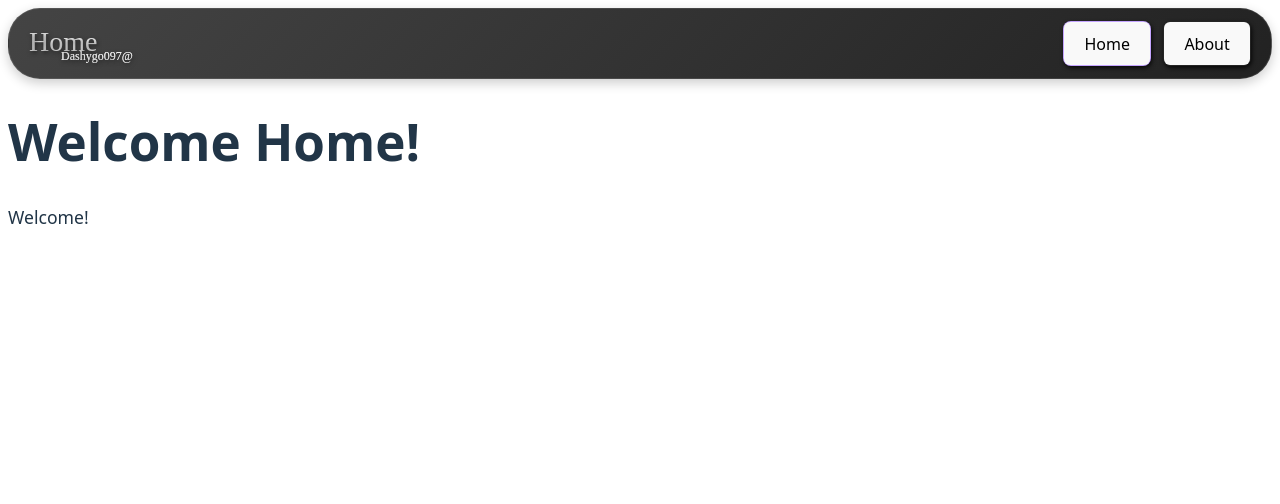
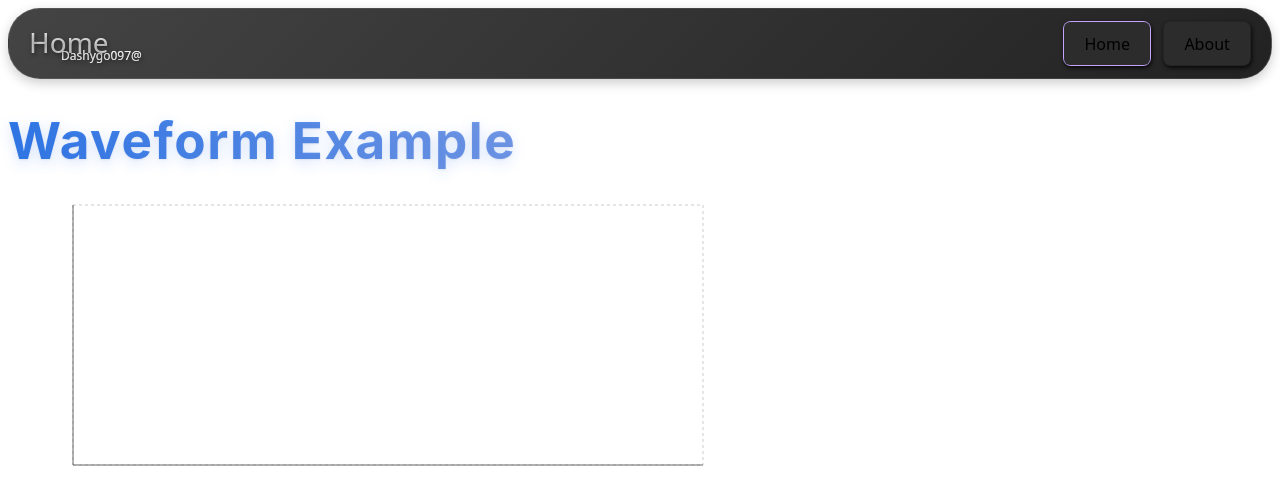
Before and after one commit to dashygo097/digital-multi-function-debugger, a React (Vite) app in the folder frontend/: page / in a window 1280 px wide. Shown: the top 504 px of the page. Built offline with nearby package versions, Linux system fonts and the light colour scheme.

Commit message:
add waveform bar

```diff
--- a/frontend/package.json
+++ b/frontend/package.json
@@ -33,6 +33,7 @@
     "@typescript-eslint/eslint-plugin": "^5.62.0",
     "@typescript-eslint/parser": "^5.62.0",
     "electron": "37.4.0",
+    "electron-rebuild": "^3.2.9",
     "eslint": "^8.57.1",
     "eslint-plugin-import": "^2.32.0",
     "typescript": "~4.5.4",
@@ -40,8 +41,10 @@
   },
   "dependencies": {
     "electron-squirrel-startup": "^1.0.1",
+    "net": "^1.0.2",
     "react": "^19.1.1",
     "react-dom": "^19.1.1",
-    "react-router-dom": "^7.8.2"
+    "react-router-dom": "^7.8.2",
+    "recharts": "^3.1.2"
   }
 }
--- a/frontend/src/components/Button.tsx
+++ b/frontend/src/components/Button.tsx
@@ -1,4 +1,5 @@
 import React from "react";
+import "../styles/button.css";
 
 interface ButtonProps {
   children?: React.ReactNode;
--- /dev/null
+++ b/frontend/src/components/Waveform.tsx
@@ -0,0 +1,43 @@
+import React from "react";
+import {
+  LineChart,
+  Line,
+  XAxis,
+  YAxis,
+  CartesianGrid,
+  Tooltip,
+} from "recharts";
+
+type DataPoint = { time: number; value: number };
+
+interface WaveformProps {
+  color?: string;
+  data: DataPoint[];
+}
+
+class Waveform extends React.Component<WaveformProps> {
+  constructor(props: WaveformProps) {
+    super(props);
+  }
+
+  render() {
+    return (
+      <LineChart width={700} height={300} data={this.props.data}>
+        <CartesianGrid strokeDasharray="3 3" />
+        <XAxis dataKey="time" />
+        <YAxis />
+        <Tooltip />
+        <Line
+          type="monotone"
+          dataKey="value"
+          stroke={this.props.color || "#8884d8"}
+          dot={false}
+        />
+      </LineChart>
+    );
+  }
+}
+
+export default Waveform;
+export type { DataPoint };
+export { MAX_POINTS };
--- a/frontend/src/pages/HomePage.tsx
+++ b/frontend/src/pages/HomePage.tsx
@@ -1,12 +1,16 @@
 import React from "react";
 
 import { withRouter } from "../utils/withRouter";
+import Waveform from "../components/Waveform";
+
+const MAX_POINTS = 100;
 
 interface HomePageProps {
   navigate: (path: string) => void;
 }
 
 class HomePage extends React.Component<HomePageProps> {
+  timerId?: NodeJS.Timeout;
   constructor(props: HomePageProps) {
     super(props);
   }
@@ -14,8 +18,8 @@ class HomePage extends React.Component<HomePageProps> {
   render() {
     return (
       <div className="page-home">
-        <h1>Welcome Home!</h1>
-        <p style={{ fontSize: "1.1rem", maxWidth: "600px" }}>Welcome!</p>
+        <h1>Waveform Example</h1>
+        <Waveform data={[]} />
       </div>
     );
   }
--- /dev/null
+++ b/frontend/src/styles/button.css
@@ -0,0 +1,21 @@
+button {
+  border-radius: 6px;
+  border: 1px solid transparent;
+  padding: 0.6em 1.2em;
+  font-size: 1em;
+  font-weight: 500;
+  font-family: inherit;
+  background-color: #2c2c2c;
+  cursor: pointer;
+  transition:
+    border-color 0.4s,
+    background-color 0.1s;
+}
+
+button:hover {
+  border-color: #946ccf;
+}
+
+button:active {
+  background-color: #787878;
+}
--- a/frontend/src/styles/index.css
+++ b/frontend/src/styles/index.css
@@ -5,10 +5,8 @@
 
   color-scheme: light dark;
   color: rgba(255, 255, 255, 0.87);
-  background-color: #242424;
+  background-color: #444444;
 
-  font-synthesis: none;
-  text-rendering: optimizeLegibility;
   -webkit-font-smoothing: antialiased;
   -moz-osx-font-smoothing: grayscale;
 }
@@ -21,30 +19,20 @@ body {
 }
 
 h1 {
-  font-size: 3.2em;
-  line-height: 1.1;
-}
+  font-size: clamp(2.5rem, 6vw, 3.2em);
+  line-height: 1.08;
+  font-family: "Inter", "Helvetica Neue", Arial, sans-serif;
+  font-weight: 700;
+  color: #3274ed;
+  letter-spacing: 0.03em;
+  margin-bottom: 0.6em;
+  text-shadow:
+    0 4px 14px rgba(50, 116, 237, 0.2),
+    0 1px 2px rgba(30, 40, 90, 0.08);
 
-button {
-  border-radius: 6px;
-  border: 1px solid transparent;
-  padding: 0.6em 1.2em;
-  font-size: 1em;
-  font-weight: 500;
-  font-family: inherit;
-  background-color: #2c2c2c;
-  cursor: pointer;
-  transition:
-    border-color 0.4s,
-    background-color 0.1s;
-}
-
-button:hover {
-  border-color: #946ccf;
-}
-
-button:active {
-  background-color: #787878;
+  background: linear-gradient(90deg, #337dee 0%, #8ca9ed 50%, #50d6c2 100%);
+  -webkit-background-clip: text;
+  -webkit-text-fill-color: transparent;
 }
 
 @media (prefers-color-scheme: light) {
--- a/frontend/src/styles/navbar.css
+++ b/frontend/src/styles/navbar.css
@@ -16,7 +16,6 @@
   font-size: 28px;
   font-weight: 100;
   color: #e3d7ff;
-  font-family: "Brush Script MT", "Lucida Handwriting", cursive;
   background: linear-gradient(90deg, #e4e4e4, #f4f4f4);
   -webkit-background-clip: text;
   -webkit-text-fill-color: transparent;
```
Also changed, not shown: 1 other file (tests, documents, lock files or other folders).
